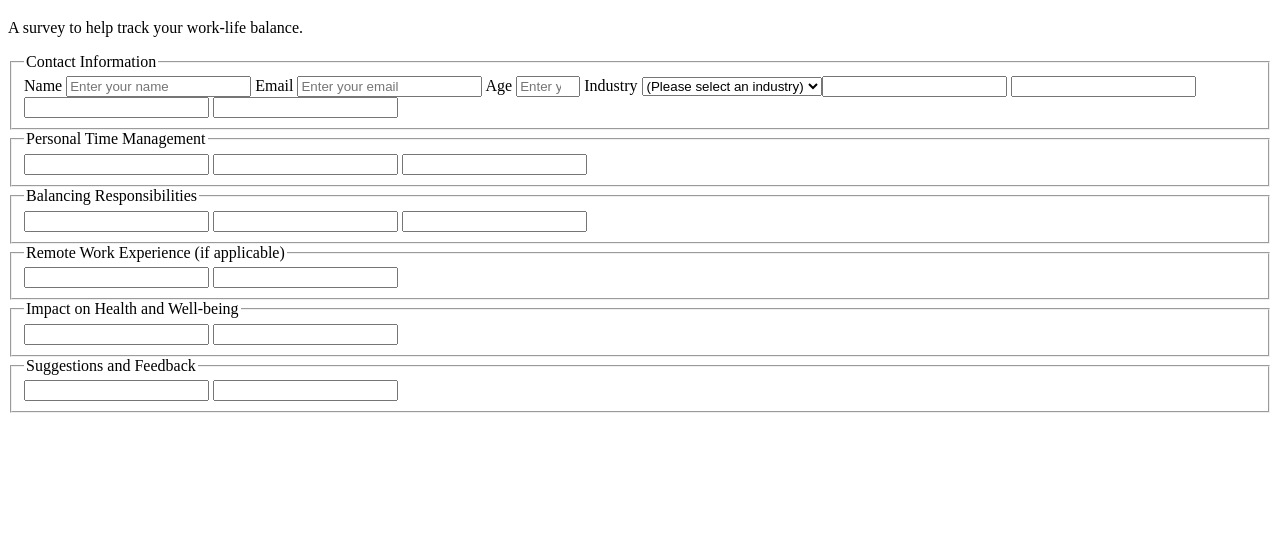
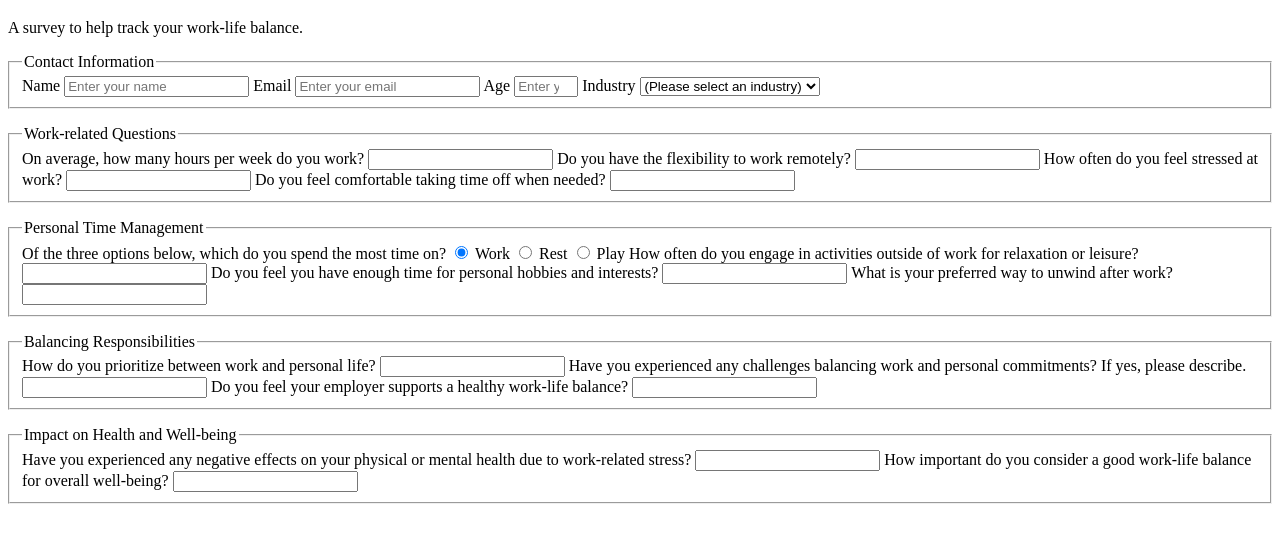
Before and after one commit to JackStendeback/WorkLife-Balance-Survey, a plain HTML site: page index.html in a window 1280 px wide. Shown: the part 61-604 px from the top of the page. Drawn offline with Linux system fonts and the light colour scheme.

Commit message:
added remainder of questions and categories

```diff
--- a/index.html
+++ b/index.html
@@ -4,6 +4,7 @@
     <meta charset="UTF-8">
     <meta name="viewport" content="width=device-width, initial-scale=1.0">
     <title>WorkLife-Balance-Survey</title>
+    <link rel="stylesheet" href="styles.css">
 </head>
 <body>
     <h1 id="title">WorkLife-Balance-Survey</h1>
@@ -29,79 +30,75 @@
                 <option>Finance</option>
                 <option>Education</option>
                 <option>Hospitality and Tourism</option>
+            </select>
         </fieldset>
 
         <fieldset>
             <legend>Work-related Questions</legend>
 
-            <label></label>
+            <label>On average, how many hours per week do you work?</label>
             <input>
 
-            <label></label>
+            <label>Do you have the flexibility to work remotely?</label>
             <input>
 
-            <label></label>
+            <label>How often do you feel stressed at work?</label>
             <input>
 
-            <label></label>
+            <label>Do you feel comfortable taking time off when needed?</label>
             <input>
+
         </fieldset>
 
         <fieldset>
             <legend>Personal Time Management</legend>
+            <label>Of the three options below, which do you spend the most time on?</label>
 
-            <label></label>
+            <input type="radio" id="option1" name="options" value="option1" checked>
+            <label>Work</label>
+
+            <input type="radio" id="option2" name="options" value="option2">
+            <label>Rest</label>
+
+            <input type="radio" id="option3" name="options" value="option3">
+            <label>Play</label>
+
+            <label>How often do you engage in activities outside of work for relaxation or leisure? </label>
             <input>
 
-            <label></label>
+            <label>Do you feel you have enough time for personal hobbies and interests?</label>
             <input>
 
-            <label></label>
+            <label>What is your preferred way to unwind after work?</label>
             <input>
+
         </fieldset>
 
         <fieldset>
             <legend>Balancing Responsibilities</legend>
 
-            <label></label>
+            <label>How do you prioritize between work and personal life?</label>
             <input>
 
-            <label></label>
+            <label>Have you experienced any challenges balancing work and personal commitments? If yes, please describe.</label>
             <input>
 
-            <label></label>
-            <input>
-        </fieldset>
-
-        <fieldset>
-            <legend>Remote Work Experience (if applicable)</legend>
-
-            <label></label>
+            <label>Do you feel your employer supports a healthy work-life balance?</label>
             <input>
 
-            <label></label>
-            <input>
         </fieldset>
 
         <fieldset>
             <legend>Impact on Health and Well-being</legend>
 
-            <label></label>
+            <label>Have you experienced any negative effects on your physical or mental health due to work-related stress?</label>
             <input>
 
-            <label></label>
+            <label>How important do you consider a good work-life balance for overall well-being?</label>
             <input>
+
         </fieldset>
 
-        <fieldset>
-            <legend>Suggestions and Feedback</legend>
-
-            <label></label>
-            <input>
-
-            <label></label>
-            <input>
-        </fieldset>
     </form>
 </body>
 </html>
--- a/styles.css
+++ b/styles.css
@@ -0,0 +1,3 @@
+fieldset {
+    margin: 1em auto;
+}
```
